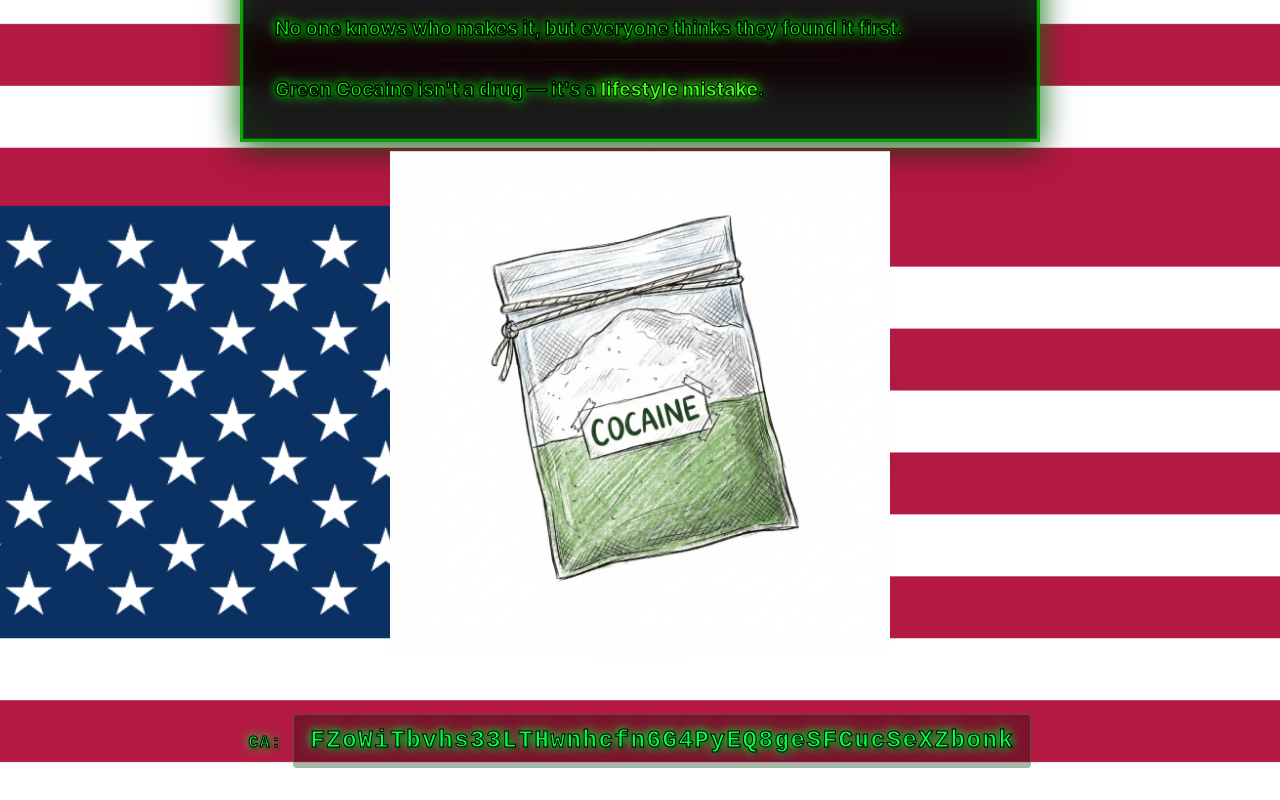
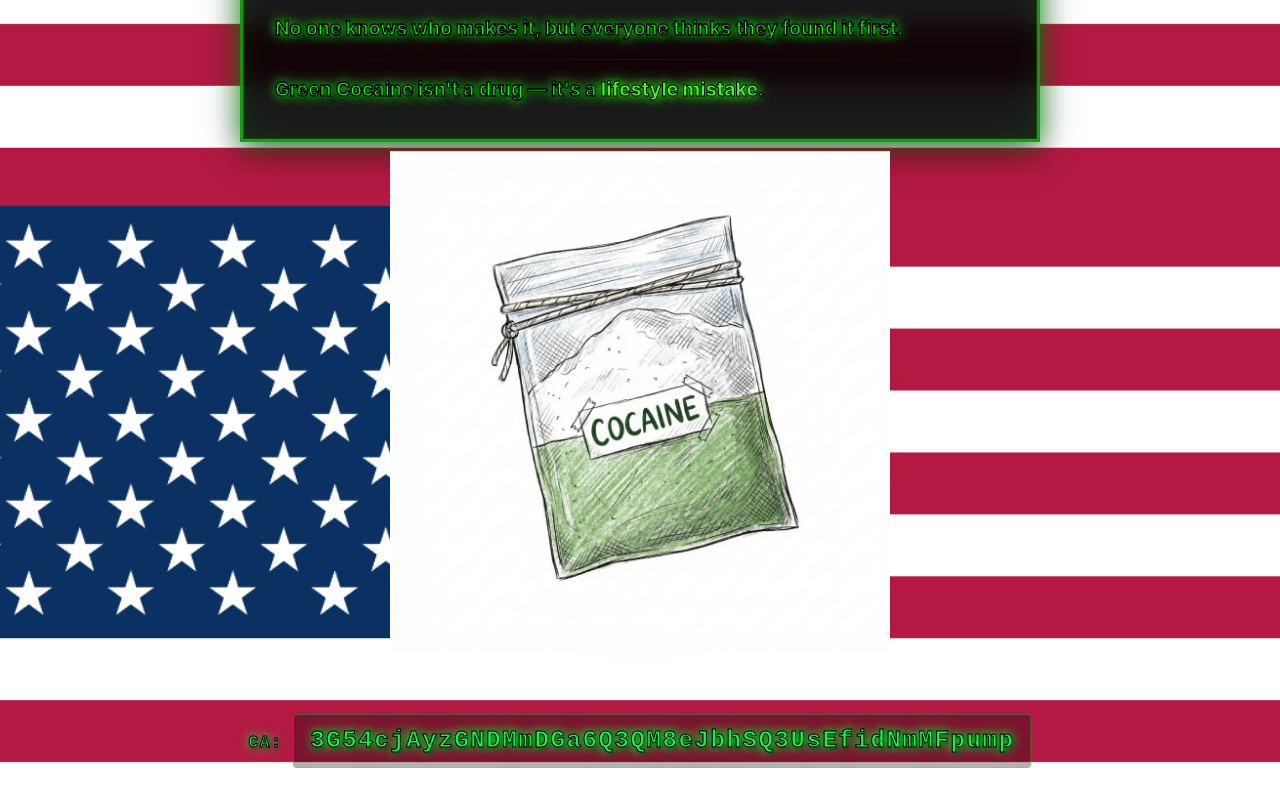
Before and after one commit to a05cramer-ctrl/cocaine, a React (Vite) app: page / in a window 1280 px wide. Shown: the part 1454-2254 px from the top of the page. Built offline with nearby package versions, Linux system fonts and the light colour scheme.

Commit message:
Update contract address in App component

```diff
--- a/src/App.tsx
+++ b/src/App.tsx
@@ -71,7 +71,7 @@ function App() {
   const videoRef = useRef<HTMLVideoElement>(null)
   const [copied, setCopied] = useState(false)
 
-  const contractAddress = 'FZoWiTbvhs33LTHwnhcfn6G4PyEQ8geSFCucSeXZbonk'
+  const contractAddress = '3G54cjAyzGNDMmDGa6Q3QM8eJbhSQ3UsEfidNmMFpump'
 
   const copyToClipboard = async () => {
     try {
```
